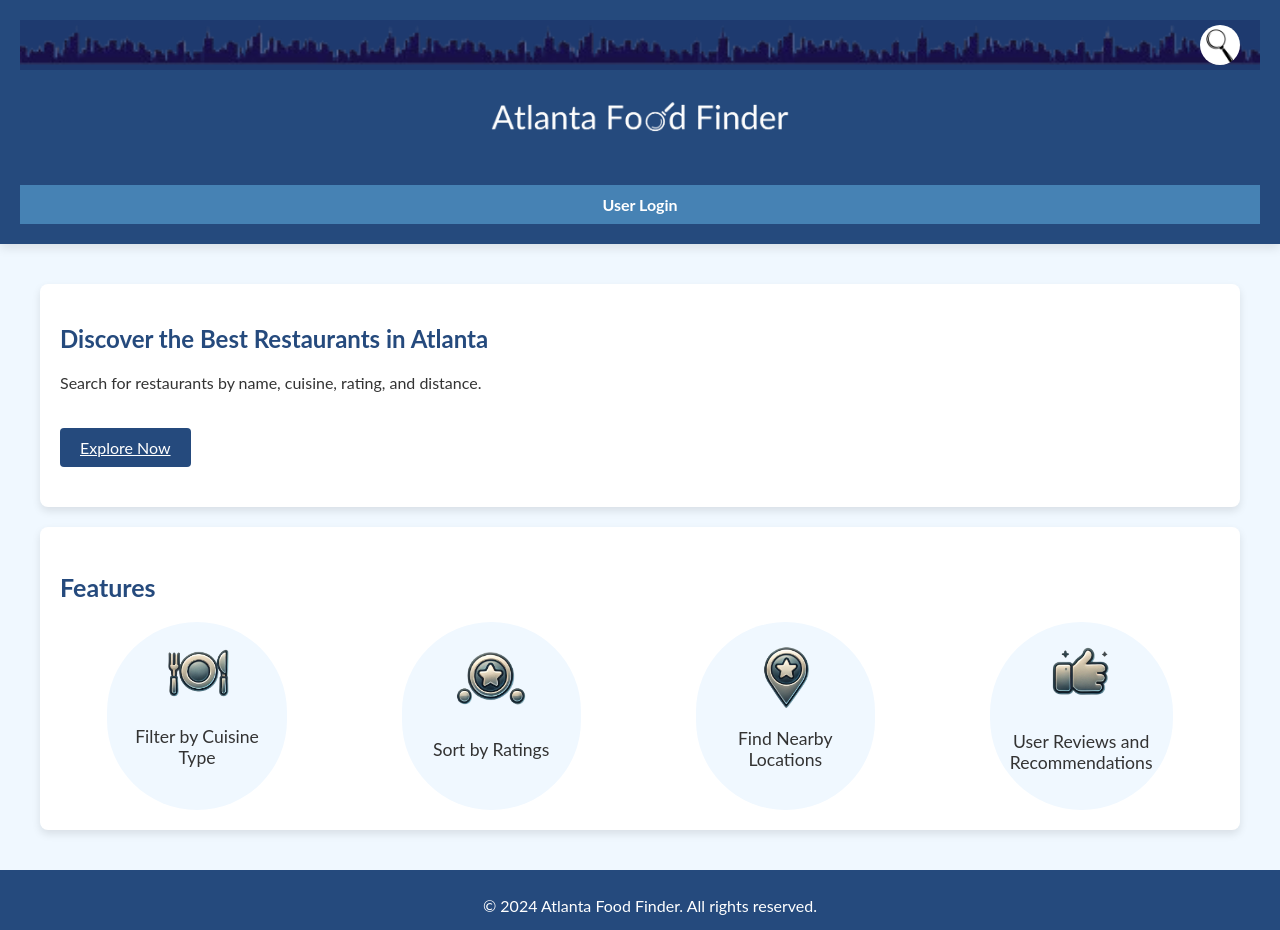
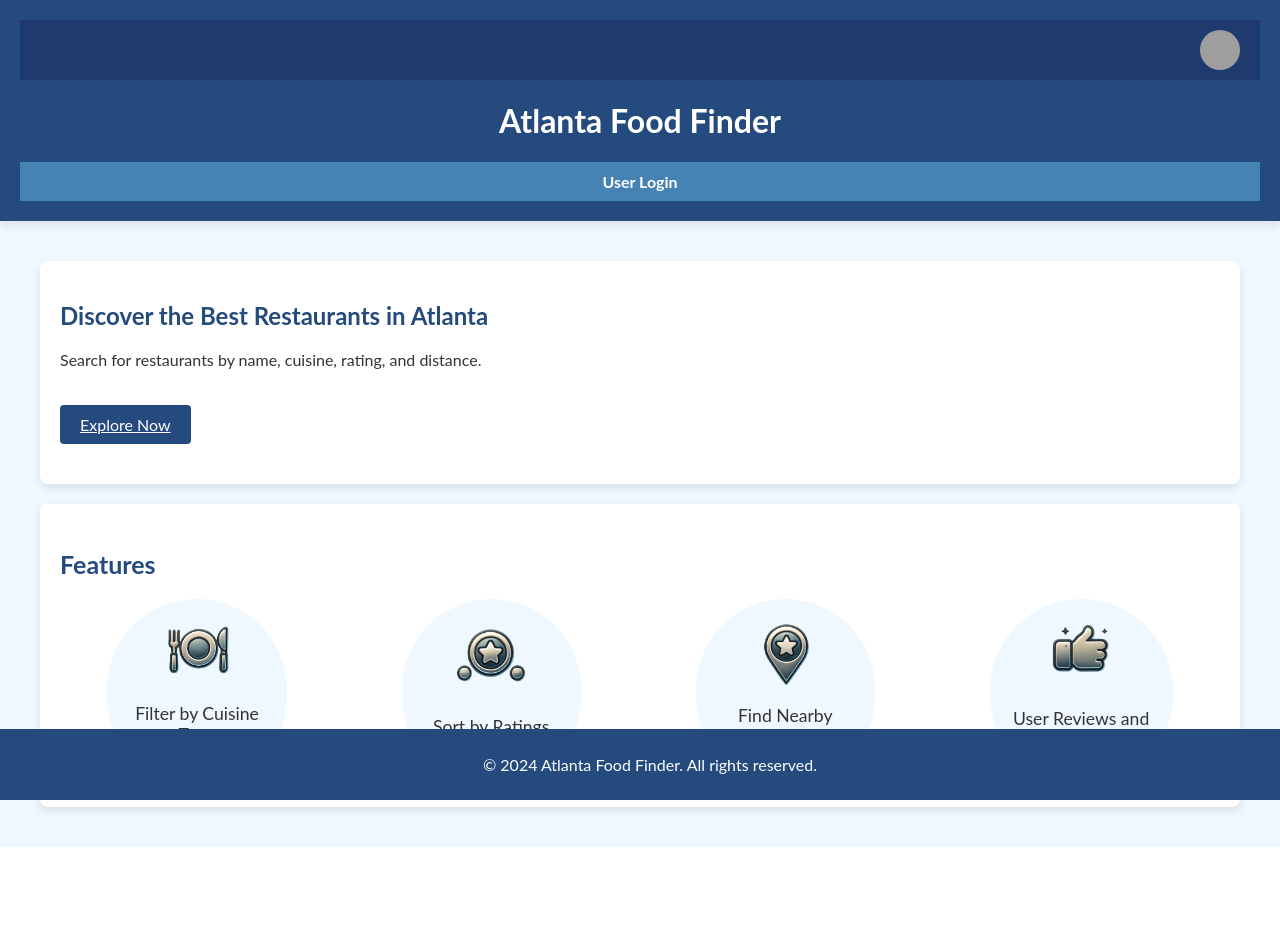
Before and after one commit to liuraymond05/AtlantaFoodFinder, a Django app: template restaurants/templates/restaurants/index.html in a window 1280 px wide. After the commit the page ends 847 px from the top, so only its background shows below. Run offline with Django 3.2, Linux system fonts and the light colour scheme; the template is opened without the code that fills it, so the values that code supplies are empty; grey boxes are pictures that could not be loaded.

Commit message:
Revert "index and map css, favorites functionality"
This reverts commit b6da97e6cd6e4b7362ee59f7145727b971e76223.

```diff
--- a/restaurants/static/restaurants/style.css
+++ b/restaurants/static/restaurants/style.css
@@ -141,19 +141,6 @@ h2 {
     margin-top: 10px;
 }
 
-.header-container1 {
-    display: flex;
-    justify-content: center;
-    align-items: center;
-    margin: 20px 0;
-    height: 75px;
-    overflow: hidden;
-}
-
-.logo {
-    width: 300px;
-    height: auto;
-}
 
 /* Button styles */
 button {
@@ -261,9 +248,8 @@ footer {
     color: white;
     text-align: center;
     padding: 10px;
-    position: relative;
+    position: fixed;
     width: 100%;
-    height: 40px;
     bottom: 0;
 }
 
@@ -452,33 +420,16 @@ footer {
 
 /* Banner Styles */
 .banner {
-    background-color: #1e3a6f;
-    background-image: url("atl.png");
-    background-size: cover;
-    background-position: center;
-    height: 30px;
-    position: relative;
     display: flex;
     justify-content: flex-end;
+    background-color: #1e3a6f;
     padding: 10px;
-}
-
-.banner::after {
-    content: '';
-    position: absolute;
-    top: 0;
-    left: 0;
-    width: 100%;
-    height: 100%;
-    z-index: 1;
-
 }
 
 .profile {
     position: relative;
     display: flex;
     align-items: center;
-    z-index: 2;
 }
 
 .profile-pic {
--- a/restaurants/templates/restaurants/banner.html
+++ b/restaurants/templates/restaurants/banner.html
@@ -3,22 +3,9 @@
 <link rel="stylesheet" href="{% static 'restaurants/style.css' %}?v=1.0">
 <div class="banner">
     <div class="profile">
-        <img src="{% static 'restaurants/magnifying.jpeg' %}" alt="Profile" class="profile-pic">
+        <img src="{% static 'restaurants/images/profile-pic.png' %}" alt="Profile" class="profile-pic">
         <div class="favorites-dropdown">
-            {% if request.resolver_match.url_name == 'favorite' %}
-                <!-- If on the favorites page, show a back button -->
-                <button onclick= "goBack()" class="back-button">Back</button>
-            {% else %}
-                <!-- If not on the favorites page, show the favorites link -->
-                <a href="{% url 'favorite' %}" class="favorites-link">Favorites</a>
-                <a href="{% url 'logout' %}" class="logout-link">Logout</a>
-            {% endif %}
+            <a href="{% url 'favorite' %}" class="favorites-link">Favorites</a>
         </div>
     </div>
 </div>
-
-<script>
-    function goBack() {
-        window.history.back();
-    }
-</script>
--- a/restaurants/templates/restaurants/index.html
+++ b/restaurants/templates/restaurants/index.html
@@ -11,9 +11,7 @@
 <body>
     <header>
         {% include 'restaurants/banner.html' %}
-        <div class="header-container1">
-            <img src="{% static 'restaurants/AFFtt.png' %}" alt="AFF" class="logo">
-        </div>
+        <h1>Atlanta Food Finder</h1>
         <nav>
             <ul>
                 <li><a href="{% url 'login' %}" id="loginLink">User Login</a></li>
@@ -59,5 +57,6 @@
         <p>&copy; 2024 Atlanta Food Finder. All rights reserved.</p>
     </footer>
 
+    <script src="{% static 'restaurants/script.js' %}"></script>
 </body>
 </html>
--- a/restaurants/templates/restaurants/map.html
+++ b/restaurants/templates/restaurants/map.html
@@ -42,11 +42,7 @@
     {% include 'restaurants/banner.html' %}
 </header>
 <body class="bottom-padding">
-    <div class="header-container">
-        <img src="{% static 'restaurants/fork.png' %}" alt="left" class="utensil-icon">
-        <h1>Find Food Near You</h1>
-        <img src="{% static 'restaurants/fork.png' %}" alt="left" class="utensil-icon">
-    </div>
+    <h1>Find Food Near You</h1>
 
     <!-- Button to get user's location -->
     <button onclick="getUserLocation()">Find My Location</button>
```
Also changed, not shown: other parts of restaurants/static/restaurants/style.css (+1 -28 lines), db.sqlite3, restaurants/static/restaurants/AFFtt.png (deleted), restaurants/static/restaurants/ATL.png (deleted), restaurants/static/restaurants/fork.png (deleted), restaurants/static/restaurants/magnifying.jpeg (deleted).
